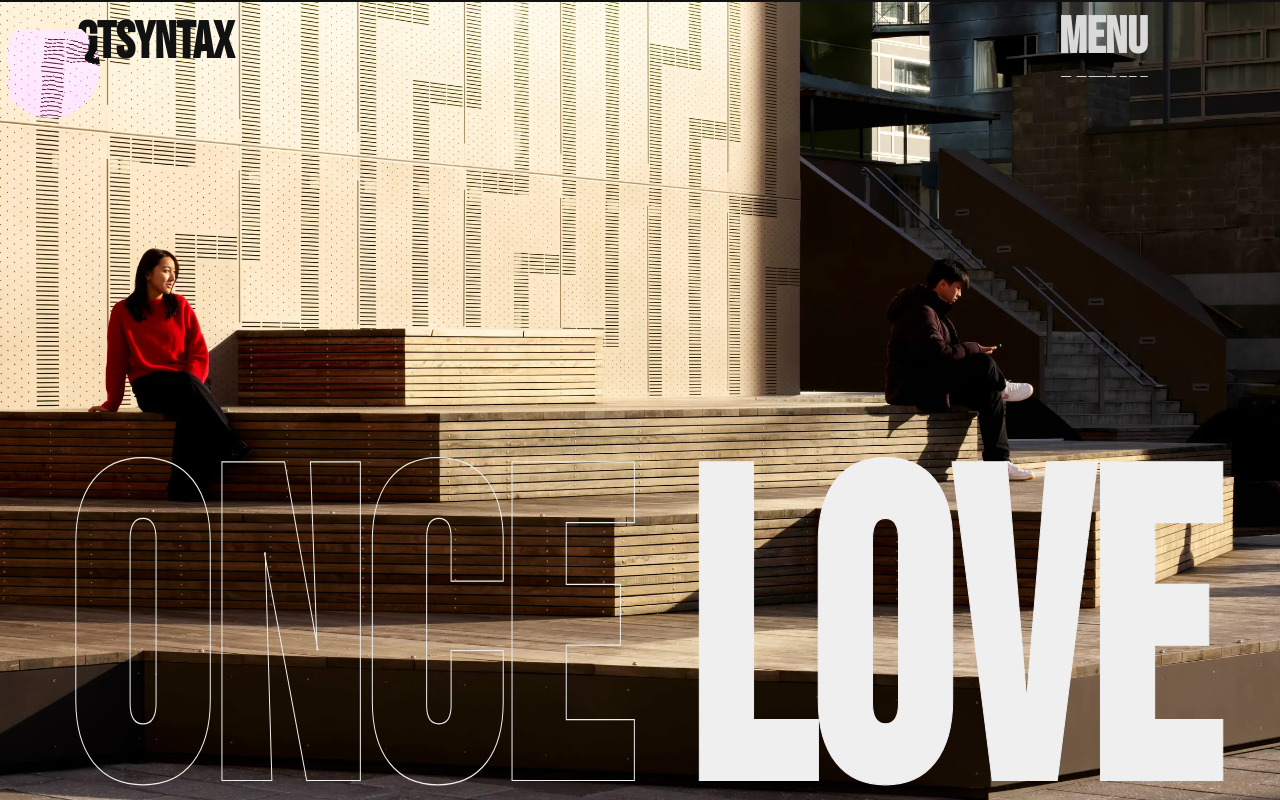
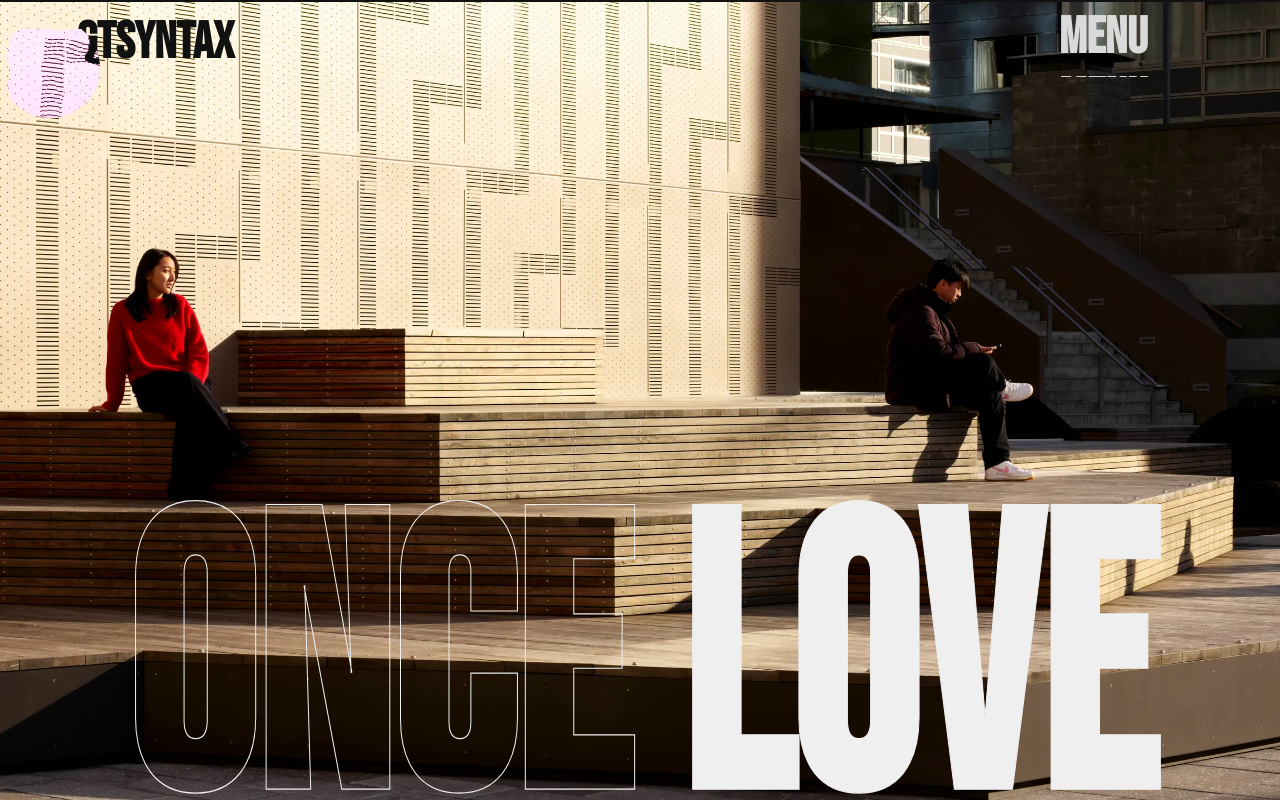
Before and after one commit to Tarun8595/Once_Love, a React (Vite) app: page / in a window 1280 px wide. Shown: the top 800 px of the page. Built offline with nearby package versions, Linux system fonts and the light colour scheme; a web font is replaced by a local one.

Commit message:
update css

```diff
--- a/src/index.css
+++ b/src/index.css
@@ -194,7 +194,7 @@ body{
   font-family: var(--heading-font);
 }
 .bottom-tagline{
-  font-size: 27.98vw;
+  font-size: 25vw;
   font-weight: bolder;
   color: transparent;
   -webkit-text-stroke: 1px rgb(239, 239, 239);
@@ -804,7 +804,7 @@ font-weight: bold;
   transform: scale(1.2);
 }
 .big-brand {
-  font-size: 31.5vw;
+  font-size: 29vw;
   letter-spacing: 2px;
   text-align: center;
   color: transparent;
```
